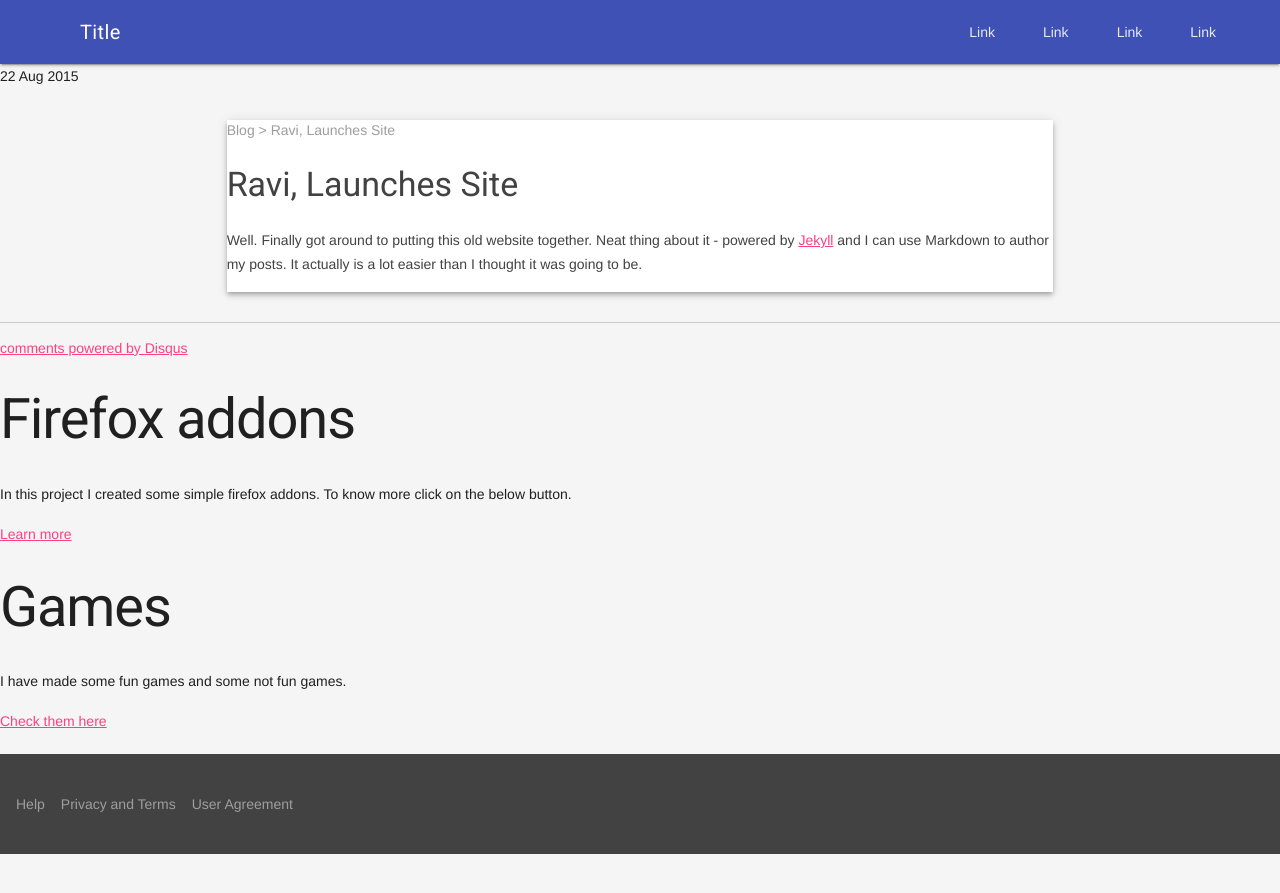
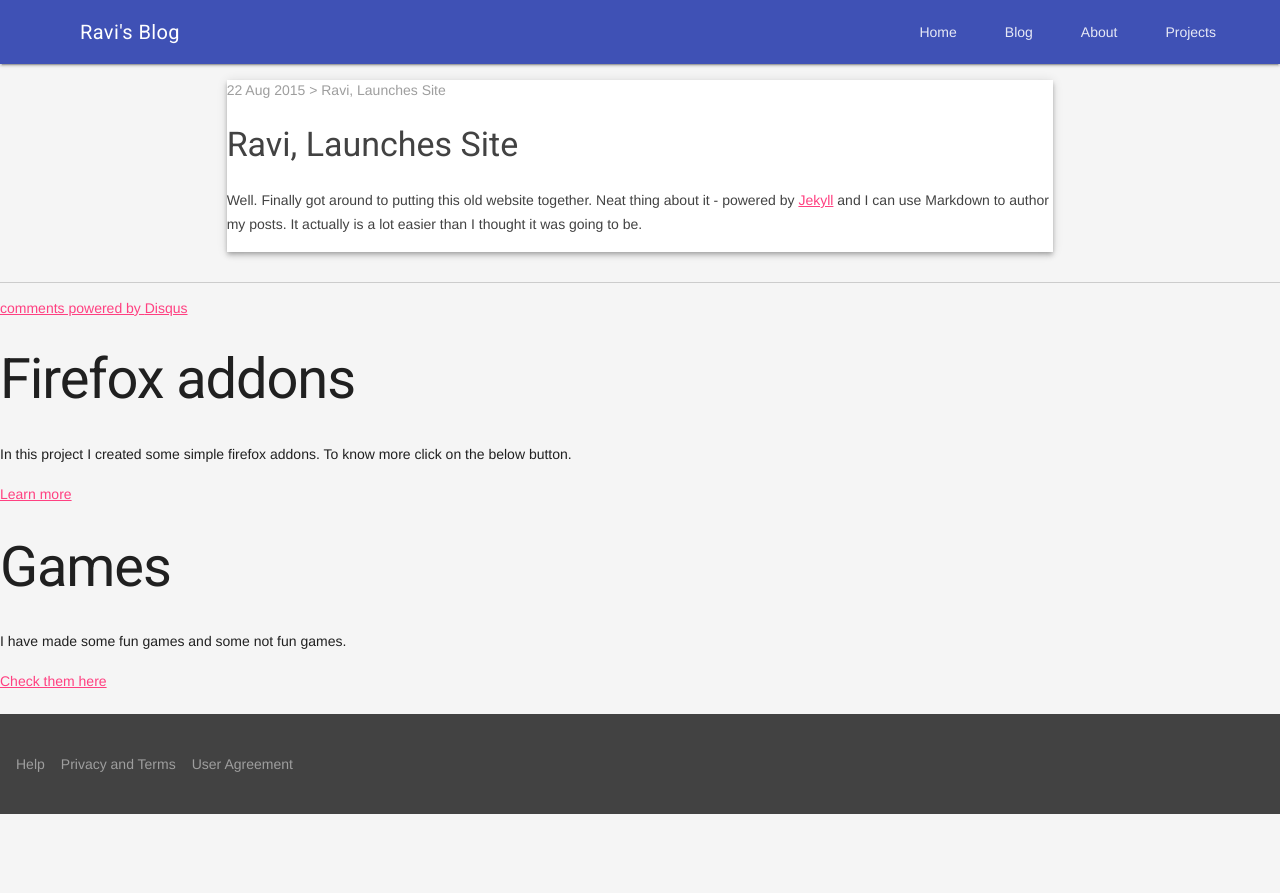
Before and after one commit to RaviiKmr/raviikmr.github.io, a Jekyll site: the page built from projects/index.html, in a window 1280 px wide. Shown: the top 893 px of the page. Built offline with Jekyll 4.4.1, drawn with Linux system fonts in a browser that asks for light colours; nearby versions of some CDN libraries; comment, search, counter and statistics services are not loaded.

Commit message:
styles.css

```diff
--- a/_layouts/default.html
+++ b/_layouts/default.html
@@ -32,25 +32,25 @@
   <header class="mdl-layout__header">
     <div class="mdl-layout__header-row">
       <!-- Title -->
-      <span class="mdl-layout-title">Title</span>
+      <span class="mdl-layout-title">Ravi's Blog</span>
       <!-- Add spacer, to align navigation to the right -->
       <div class="mdl-layout-spacer"></div>
       <!-- Navigation. We hide it in small screens. -->
       <nav class="mdl-navigation mdl-layout--large-screen-only">
-        <a class="mdl-navigation__link" href="">Link</a>
-        <a class="mdl-navigation__link" href="">Link</a>
-        <a class="mdl-navigation__link" href="">Link</a>
-        <a class="mdl-navigation__link" href="">Link</a>
+        <a class="mdl-navigation__link" href="/">Home</a>
+      <a class="mdl-navigation__link" href="/blog">Blog</a>
+      <a class="mdl-navigation__link" href="/about">About</a>
+      <a class="mdl-navigation__link" href="/projects">Projects</a>
       </nav>
     </div>
   </header>
   <div class="mdl-layout__drawer">
-    <span class="mdl-layout-title">Title</span>
+    <span class="mdl-layout-title">Ravi</span>
     <nav class="mdl-navigation">
-      <a class="mdl-navigation__link" href="">Link</a>
-      <a class="mdl-navigation__link" href="">Link</a>
-      <a class="mdl-navigation__link" href="">Link</a>
-      <a class="mdl-navigation__link" href="">Link</a>
+      <a class="mdl-navigation__link" href="/">Home</a>
+      <a class="mdl-navigation__link" href="/blog">Blog</a>
+      <a class="mdl-navigation__link" href="/about">About</a>
+      <a class="mdl-navigation__link" href="/projects">Projects</a>
     </nav>
   </div>
   <main class="mdl-layout__content">
--- a/_layouts/post.html
+++ b/_layouts/post.html
@@ -2,7 +2,7 @@
 layout: default
 ---
 
-<p class="meta">{{ page.date | date_to_string }}</p>
+
 
 
 
@@ -13,8 +13,9 @@ layout: default
           <div class="mdl-cell mdl-cell--2-col mdl-cell--hide-tablet mdl-cell--hide-phone"></div>
           <div class="demo-content mdl-color--white mdl-shadow--4dp content mdl-color-text--grey-800 mdl-cell mdl-cell--8-col">
             <div class="demo-crumbs mdl-color-text--grey-500">
-              Blog &gt; {{ page.title }}
+              {{ page.date | date_to_string }} &gt; {{ page.title }}
             </div>
+
             <h3>{{ page.title }}</h3>
               {{ content }}
           </div>
```
Also changed, not shown: _posts/styles.css (added, +63 -0 lines), styles.css (added, +63 -0 lines).
